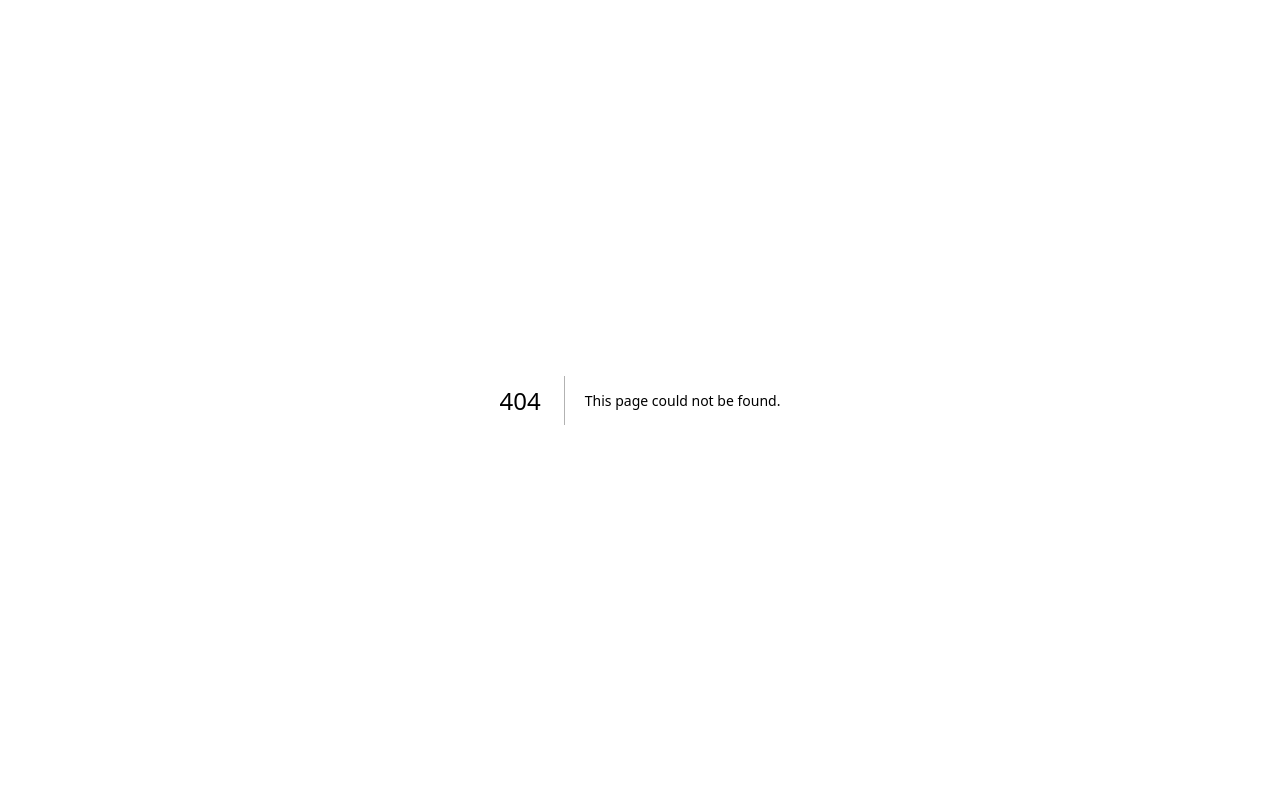
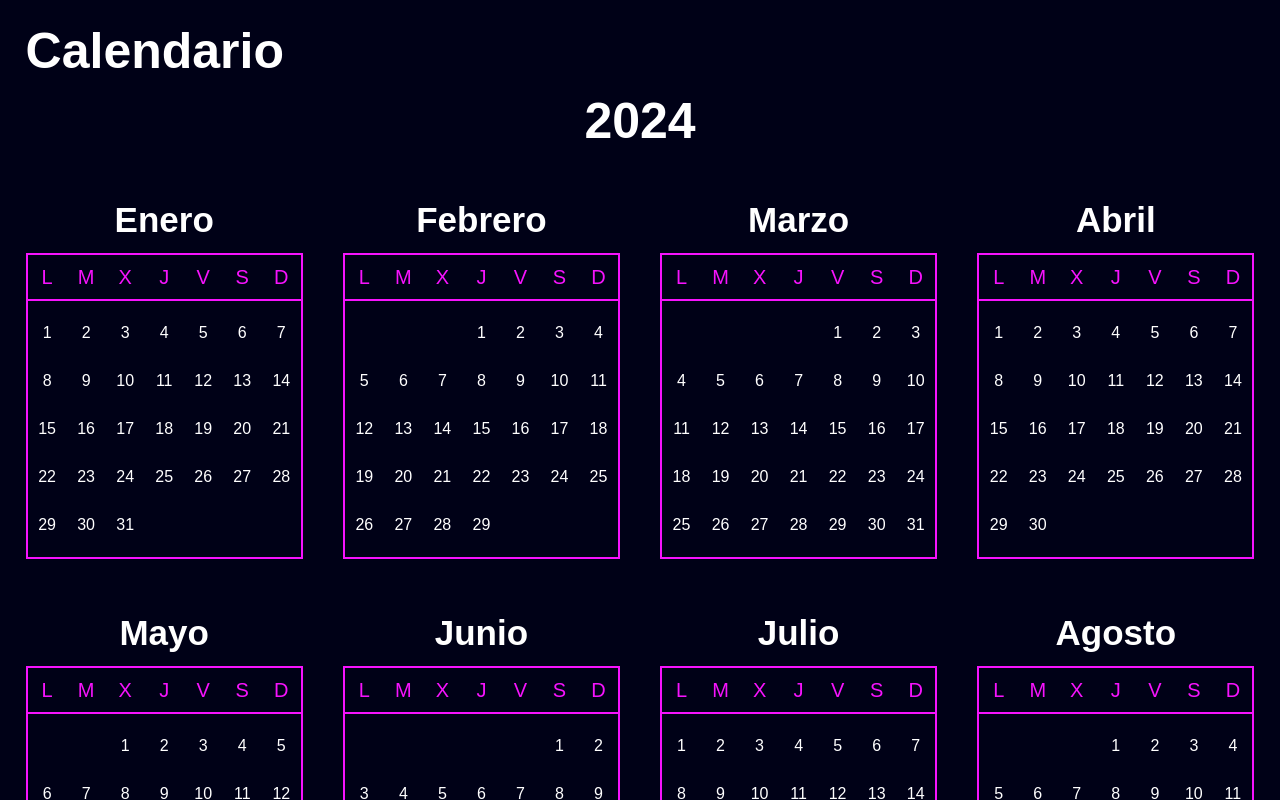
Before and after one commit to aramossanchez/training_tracking, a Next.js app: page /calendar in a window 1280 px wide. Before the commit this address had no page. Shown: the top 800 px of the page. Built offline with nearby package versions, Linux system fonts and the light colour scheme.

Commit message:
feat: vista de calendario

```diff
--- /dev/null
+++ b/app/calendar/page.tsx
@@ -0,0 +1,8 @@
+import CalendarTemplate from '@/templates/CalendarTemplate'
+import React from 'react'
+
+export default function CalendarPage() {
+  return (
+    <CalendarTemplate />
+  )
+}
--- a/app/page.tsx
+++ b/app/page.tsx
@@ -1,7 +1,5 @@
-import CalendarTemplate from "@/templates/CalendarTemplate";
-
 export default function Home() {
   return (
-    <CalendarTemplate />
+    <span>tremenda landing papi</span>
   );
 }
--- /dev/null
+++ b/hook/useGetAllDaysOfTheYear.ts
@@ -0,0 +1,40 @@
+interface GetAllDaysOfTheYearProps {
+  selectedYear: number;
+}
+
+export const useGetAllDaysOfTheYear = ({
+  selectedYear
+}: GetAllDaysOfTheYearProps) => {
+  const MONTHS = [
+    "Enero",
+    "Febrero",
+    "Marzo",
+    "Abril",
+    "Mayo",
+    "Junio",
+    "Julio",
+    "Agosto",
+    "Septiembre",
+    "Octubre",
+    "Noviembre",
+    "Diciembre",
+  ];
+
+  const allDaysOfTheYear = [];
+  for (let month = 0; month < 12; month++) {
+    const daysCount = new Date(selectedYear, month + 1, 0).getDate();
+    const dates = [];
+    for (let day = 1; day <= daysCount; day++) {
+      dates.push(new Date(selectedYear, month, day))
+    }
+    allDaysOfTheYear.push({
+      month: MONTHS[month],
+      days: dates
+    });
+  }
+
+  return {
+    allDaysOfTheYear
+  }
+
+}
--- /dev/null
+++ b/molecules/MonthCalendar.tsx
@@ -0,0 +1,47 @@
+import React from 'react';
+
+interface MonthCalendarProps {
+  month: { month: string, days: Date[] }
+}
+
+export default function MonthCalendar({
+  month
+}: MonthCalendarProps) {
+
+  const DAYS = [
+    "L",
+    "M",
+    "X",
+    "J",
+    "V",
+    "S",
+    "D",
+  ];
+
+  const firstDay = (index: number, dayOfTheWeek: number) => {
+    const checkedDay = dayOfTheWeek === 0 ? 7 : dayOfTheWeek;
+    return index === 0 ? checkedDay : undefined;
+  }
+
+  return (
+    <div className='col-span-3'>
+      <h2 className='text-center py-4'>{month.month}</h2>
+      <div className='grid grid-cols-7 border-2 border-primaryColor py-2'>
+        {DAYS.map((day) => {
+          return (
+            <p key={`${day}-calendar-${month.month}-day`} className='text-center important-text'>{day}</p>
+          )
+        })}
+      </div>
+      <div className='grid grid-cols-7 border-2 border-primaryColor border-t-0 py-2'>
+          {month.days.map((day, index) => {
+            return (
+              <div key={day.toDateString()} className="my-1 col-span-1 h-10 flex justify-center items-center" style={{ gridColumnStart: firstDay(index, day.getDay()) }}>
+                <span className='leading-[2.2rem] h-10 w-10 text-center rounded-full border-2 border-transparent hover:border-primaryColor duration-500 ease-out cursor-pointer'>{index + 1}</span>
+              </div>
+            )
+          })}
+        </div>
+    </div>
+  )
+}
--- a/organisms/Calendar.tsx
+++ b/organisms/Calendar.tsx
@@ -1,74 +1,21 @@
 "use-client";
+import { useGetAllDaysOfTheYear } from '@/hook/useGetAllDaysOfTheYear';
+import MonthCalendar from '@/molecules/MonthCalendar';
 import React from 'react';
 
 export default function Calendar() {
-  const MONTHS = [
-    "Enero",
-    "Febrero",
-    "Marzo",
-    "Abril",
-    "Mayo",
-    "Junio",
-    "Julio",
-    "Agosto",
-    "Septiembre",
-    "Octubre",
-    "Noviembre",
-    "Diciembre",
-  ];
+  const year = 2024;
 
-  const DAYS = [
-    "Domingo",
-    "Lunes",
-    "Martes",
-    "Miercoles",
-    "Jueves",
-    "Viernes",
-    "Sábado",
-  ]
-  const allDaysOfTheYear = [];
-  const selectedYear = 2024;
-  for (let month = 0; month < 12; month++) {
-    const daysCount = new Date(selectedYear, month + 1, 0).getDate();
-    const dates = [];
-    for (let day = 1; day <= daysCount; day++) {
-      dates.push(new Date(selectedYear, month, day))
-    }
-    allDaysOfTheYear.push({
-      month: MONTHS[month],
-      days: dates
-    });
-  }
-  console.log(allDaysOfTheYear);
-
-  const firstDay = (index: number, dayOfTheWeek: number) => {
-    const checkedDay = dayOfTheWeek === 0 ? 7 : dayOfTheWeek;
-    return index === 0 ? checkedDay : undefined;
-  }
+  const { allDaysOfTheYear } = useGetAllDaysOfTheYear({selectedYear: year})
 
   return (
-    <section className='col-span-full grid grid-cols-12'>
-      <div className='col-span-4'>
-        {/* <h2 className='text-center'>{MONTHS[month]}</h2> */}
-        <div className='grid grid-cols-7 border-2 border-primaryColor'>
-          <p className='text-center'>Lunes</p>
-          <p className='text-center'>Martes</p>
-          <p className='text-center'>Miércoles</p>
-          <p className='text-center'>Jueves</p>
-          <p className='text-center'>Viernes</p>
-          <p className='text-center'>Sábado</p>
-          <p className='text-center'>Domingo</p>
-        </div>
-        {/* <div className='grid grid-cols-7'>
-          {dates.map((day, index) => {
-            return (
-              <div key={day.toDateString()} className="space-x-2 flex justify-center" style={{ gridColumnStart: firstDay(index, day.getDay()) }}>
-                <span>{index + 1}</span>
-              </div>
-            )
-          })}
-        </div> */}
-      </div>
+    <section className='col-span-full grid grid-cols-12 space-y-10 gap-x-10'>
+      <h1 className='text-center col-span-full'>{year}</h1>
+      {allDaysOfTheYear.map((month) => {
+        return (
+          <MonthCalendar key={`${month.month}-month-module`} month={month} />
+        )
+      })}
     </section>
   )
 }
--- a/styles/colors.ts
+++ b/styles/colors.ts
@@ -1,5 +1,5 @@
 export const colors = {
     background: "#000117",
     foreground: "#ffffff",
-    primaryColor: "#faa03f",
+    primaryColor: "#f613fd",
 }
--- a/styles/globals.css
+++ b/styles/globals.css
@@ -5,7 +5,7 @@
 :root {
   --background: #000117;
   --foreground: #ffffff;
-  --primaryColor: #faa03f;
+  --primaryColor: #f613fd;
 }
 
 @media (prefers-color-scheme: dark) {
@@ -37,4 +37,7 @@ h2 {
   .template-structure {
     @apply p-[2%] grid grid-cols-12;
   }
+  .important-text {
+    @apply text-primaryColor text-xl font-medium;
+  }
 }
--- a/tailwind.config.ts
+++ b/tailwind.config.ts
@@ -7,6 +7,7 @@ export default {
     "./components/**/*.{js,ts,jsx,tsx,mdx}",
     "./templates/**/*.{js,ts,jsx,tsx,mdx}",
     "./organisms/**/*.{js,ts,jsx,tsx,mdx}",
+    "./molecules/**/*.{js,ts,jsx,tsx,mdx}",
     "./app/**/*.{js,ts,jsx,tsx,mdx}",
   ],
   theme: {
--- a/templates/CalendarTemplate.tsx
+++ b/templates/CalendarTemplate.tsx
@@ -3,7 +3,7 @@ import React from 'react'
 
 export default function CalendarTemplate() {
   return (
-    <main className='template-structure'>
+    <main className='template-structure space-y-5'>
       <h1 className='col-span-full'>Calendario</h1>
       <Calendar />
     </main>
```
